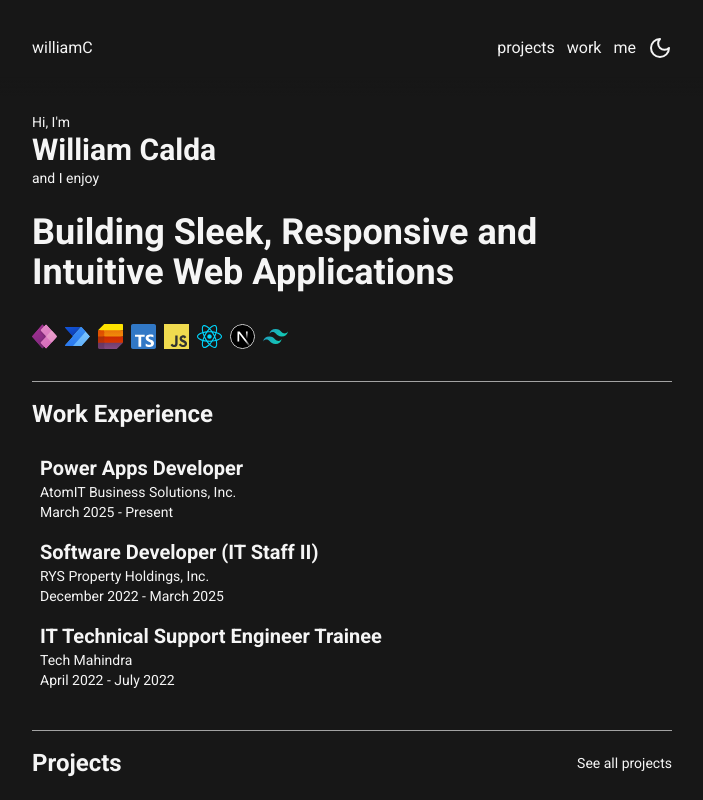
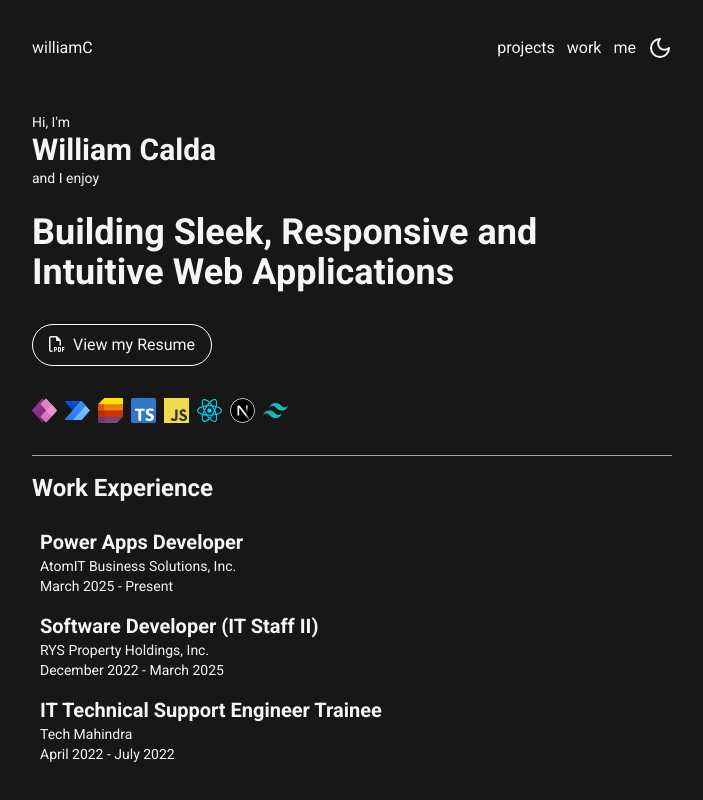
Before and after one commit to LiamWilN/portfolio-nextjs, a Next.js app: page / in a window 1280 px wide. Shown: the top 800 px of the page, without its empty margins (288-991 px from the left). Built offline with nearby package versions, Linux system fonts and the light colour scheme.

Commit message:
Update and Added view my resume button

```diff
--- a/src/components/Hero.tsx
+++ b/src/components/Hero.tsx
@@ -4,6 +4,8 @@
 import Link from "next/link";
 import me from "@/assets/me.json";
 import { useEffect } from "react";
+import { faFilePdf } from "@fortawesome/free-regular-svg-icons";
+import { FontAwesomeIcon } from "@fortawesome/react-fontawesome";
 import AOS from "aos";
 import "aos/dist/aos.css";
 
@@ -15,6 +17,7 @@
     });
   }, []);
   return (
+    <>
     <Section>
       <div className="my-4 pb-4 text-sm">
         <p>Hi, I&apos;m</p>
@@ -29,5 +32,14 @@
         </h2>
       </div>
     </Section>
+    <Section>
+    <form method="get" action="/WilliamCalda-Portfolio.pdf">
+      <button className="rounded-full dark:border-black border-white border-[1px] py-2 px-4 mb-4" type="submit">
+        <FontAwesomeIcon icon={faFilePdf} className="mr-2"/>
+        View my Resume
+      </button>
+    </form>
+    </Section>
+    </>
   );
 }
```
